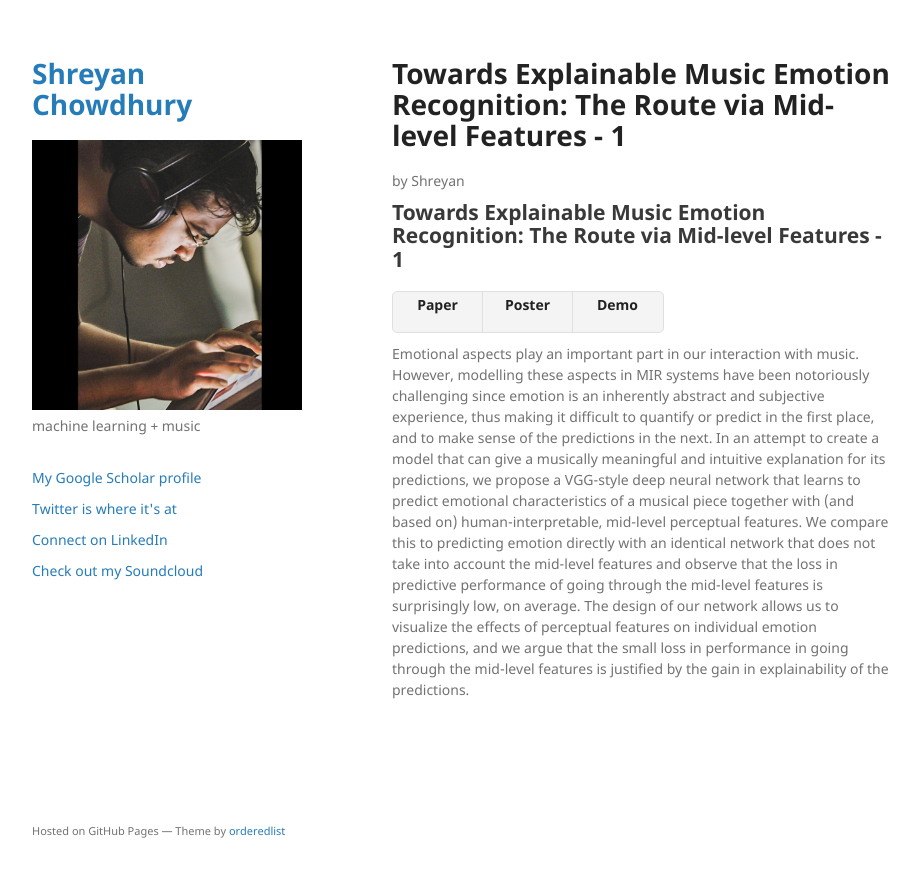
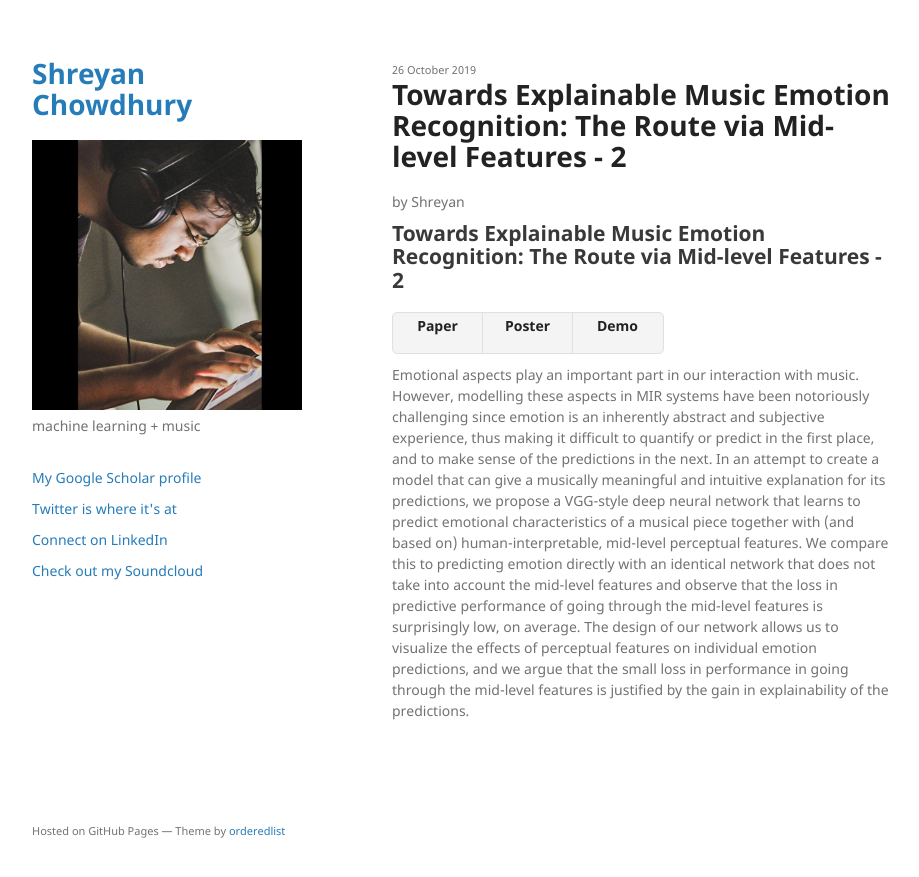
Before and after one commit to shreyanc/shreyanc.github.io, a Jekyll site: the page built from posts/test.md, in a window 1280 px wide. Shown: the top 877 px of the page, without its empty margins (178-1097 px from the left). Built offline with Jekyll 4.4.1, drawn with Linux system fonts in a browser that asks for light colours; our own code applies the rules of GitHub Pages for plain Markdown files.

Commit message:
Update test.md

```diff
--- a/posts/test.md
+++ b/posts/test.md
@@ -2,8 +2,9 @@
 layout: post
 published: true
 author: Shreyan
+date: 26 Oct 2019
 ---
-## Towards Explainable Music Emotion Recognition: The Route via Mid-level Features - 1
+## Towards Explainable Music Emotion Recognition: The Route via Mid-level Features - 2
 
 <ul class="downloads">
   <li><a href="https://arxiv.org/abs/1907.03572"><strong>Paper</strong></a></li>
```
